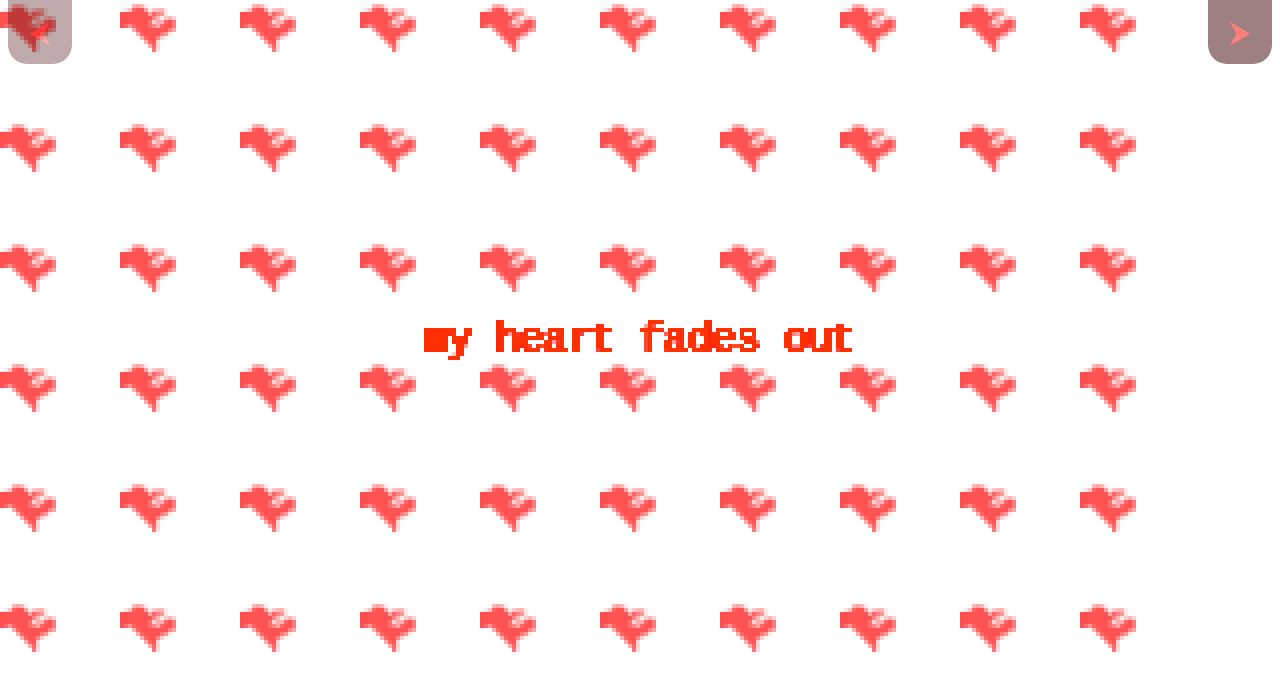
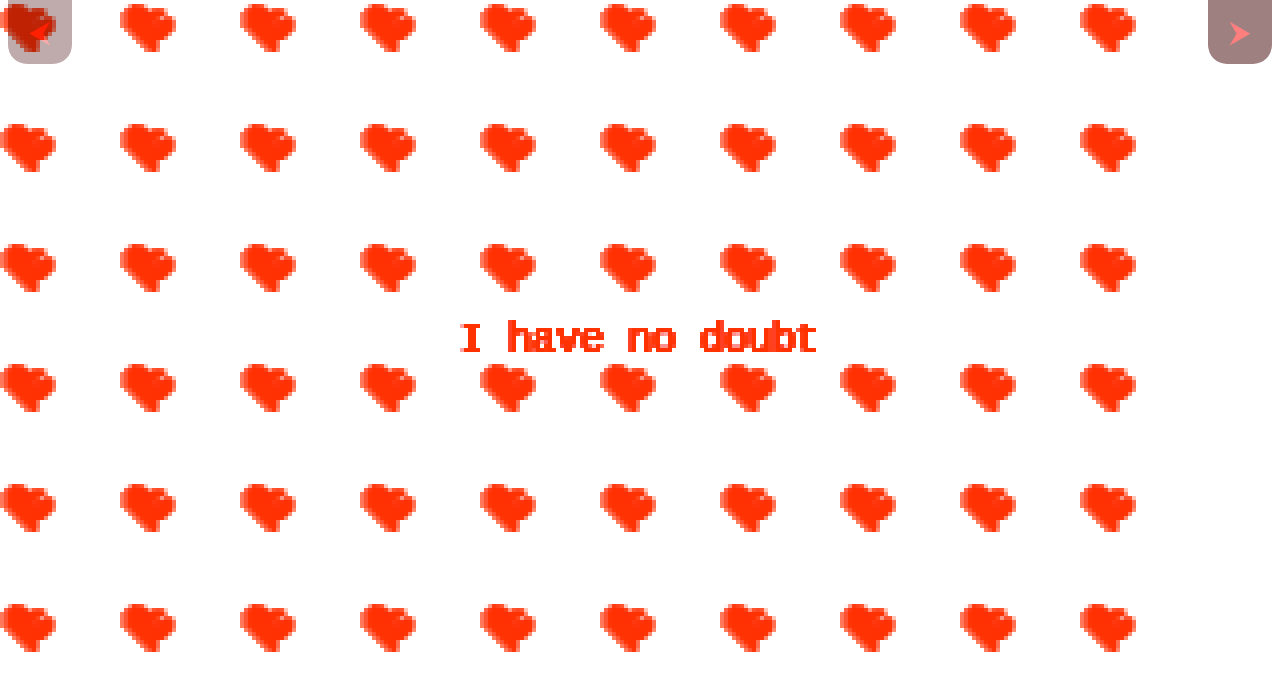
Before and after one commit to Sid130/wow1, a website: page public/index.html in a window 1280 px wide. Drawn offline with Linux system fonts and the light colour scheme; animation ran at ten frames a second.

Commit message:
I have no doubt

```diff
--- a/index.js
+++ b/index.js
@@ -16,7 +16,7 @@ async function goToGitIndex(index) {
 	const gitCheckoutMaster = 'git checkout master'
 	let command
 	if(target > -1)
-		command = `${gitCheckoutMaster} && git checkout HEAD~${target}`
+		command = `${gitCheckoutMaster} && node ./node_modules/npm-delay 1000 && git checkout HEAD~${target}`
 	else
 		command = `${gitCheckoutMaster}`
 
--- a/package.json
+++ b/package.json
@@ -17,6 +17,6 @@
     "open-cli": "^5.0.0"
   },
   "scripts": {
-    "postinstall": "concurrently \"node index.js\" \"node ./node_modules/npm-delay 300 && open-cli http://localhost:1337/\""
+    "postinstall": "concurrently \"node index.js\" \"node ./node_modules/npm-delay 1000 && open-cli http://localhost:1337/\""
   }
 }
--- a/public/index.html
+++ b/public/index.html
@@ -62,7 +62,7 @@
 		const colors = {
 			red: 'rgba(255, 50, 0, .8)',
 			white: 'rgba(0,0,0,0)',
-			whiteFade: 'rgba(255,255,255,0.2)'
+			whiteFade: 'rgba(255,255,255,0.01)'
 		}
 		const canvasElement = document.querySelector('canvas');
 		const canvasContext = canvasElement.getContext("2d");
@@ -125,8 +125,8 @@
 		}
 		//COLOR MAP
 		const color = [
-			"FFFFFF",
-			"FF5555"
+			colors.white,
+			colors.red
 		];
 
 		const offset = {x: 30, y: 30};
@@ -148,6 +148,7 @@
 		}
 		let frameCount = 0;
 		function draw() {
+			fadingClear();
 			frameCount++;
 			frameCount %= 360;
 			if(Math.random() > .5)
@@ -162,7 +163,7 @@
 								color[value]
 							);
 						});
-			drawText("my heart fades out", 10, colors.red);
+			drawText("I have no doubt", 10, colors.red);
 			window.requestAnimationFrame(draw);
 		}
 		//initialize the request animation frame loop
```
